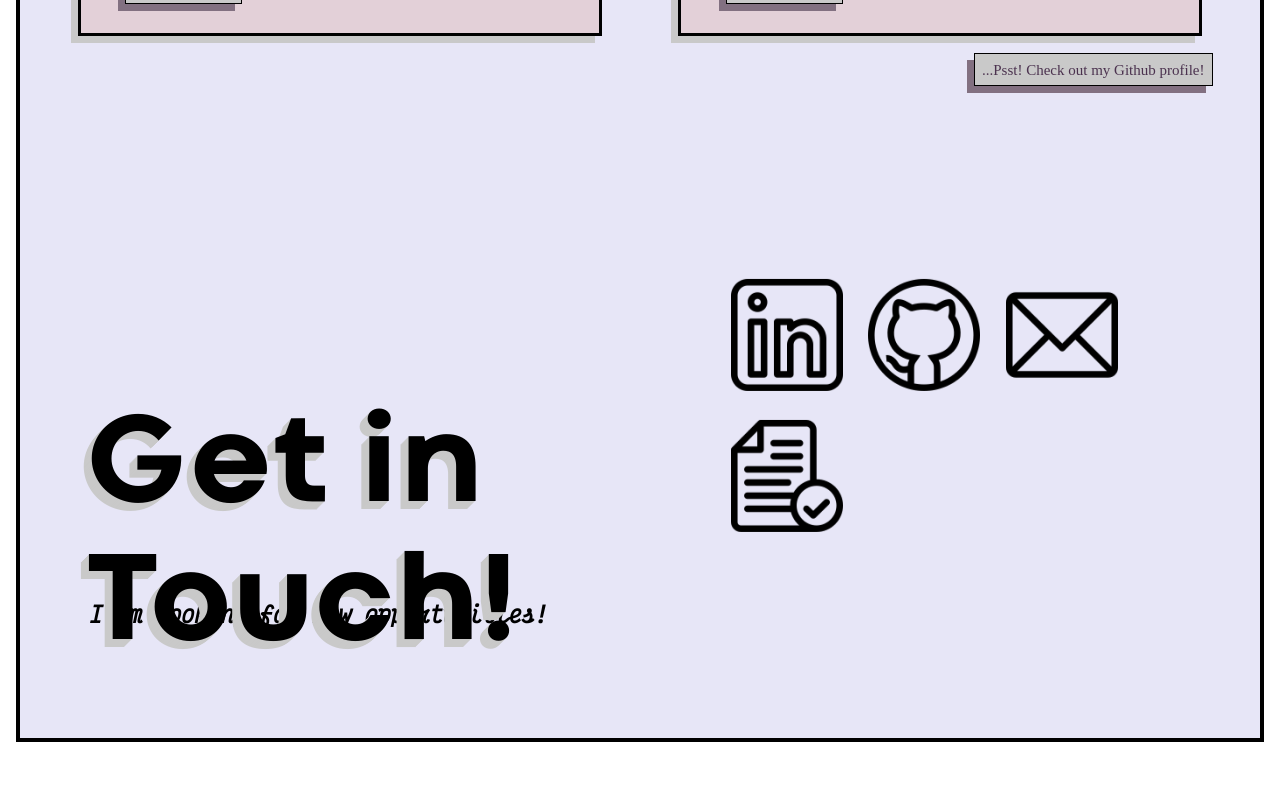
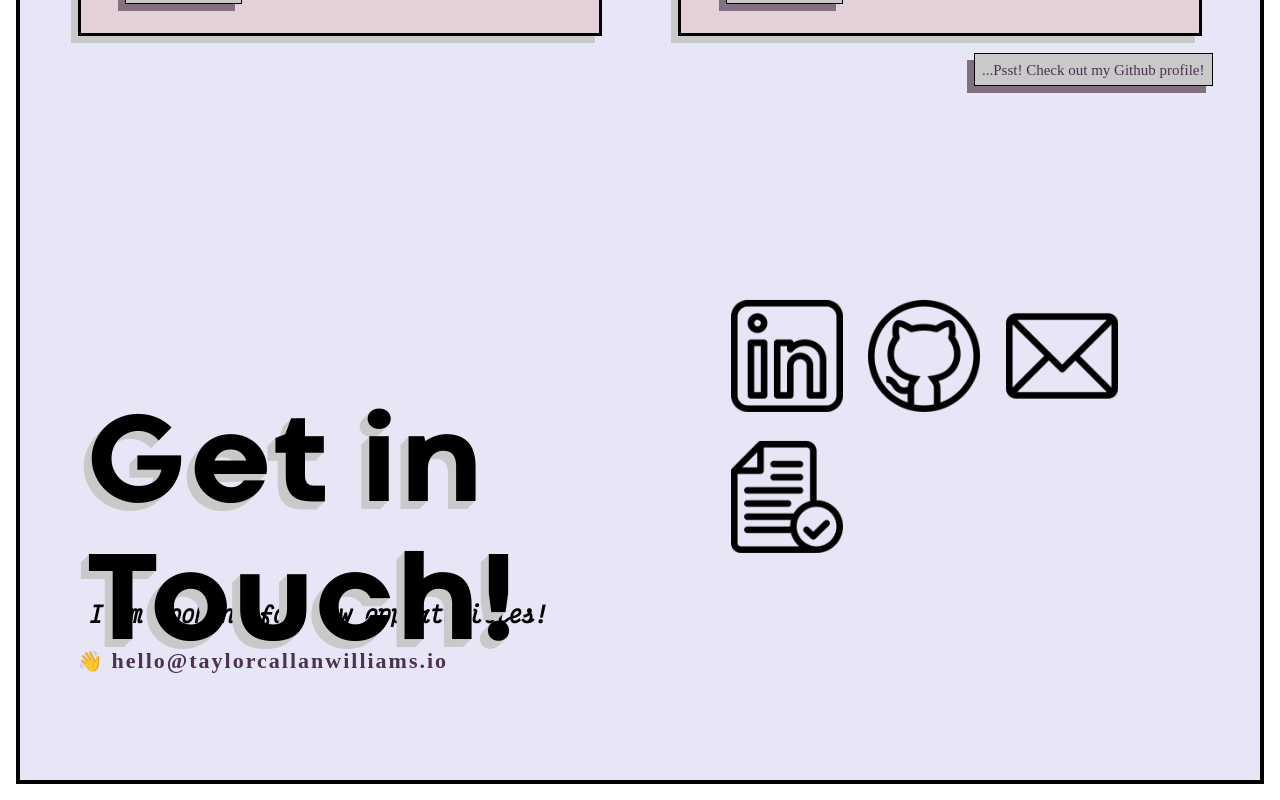
Before and after one commit to taylor-c-williams/taylorcallanwilliams, a React (Create React App) app: page /contact in a window 1280 px wide. Shown: the part 3792-4592 px from the top of the page. Before the commit the page ends 4550 px from the top, so only its background shows below. Built offline with nearby package versions, Linux system fonts and the light colour scheme; a web font is replaced by a local one.

Commit message:
add contact email link

```diff
--- a/src/views/Contact/Contact.jsx
+++ b/src/views/Contact/Contact.jsx
@@ -16,6 +16,16 @@ export default function Contact() {
         <span className={styles.contactSubHeader}>
           I am looking for new opportunities!
         </span>
+        <h3>
+          👋{' '}
+          <a
+            href="hello@taylorcallanwilliams.io"
+            target="_blank"
+            rel="noreferrer"
+          >
+            hello@taylorcallanwilliams.io
+          </a>
+        </h3>
       </header>
       <div className={styles.contactInfo}>
         <Parallax speed={-5}>
--- a/src/views/Contact/Contact.module.css
+++ b/src/views/Contact/Contact.module.css
@@ -44,6 +44,16 @@
     font-family: 'VictorMonoMedium';
   }
 
+  h3 a {
+    text-decoration: none;
+    color: #4b324f;
+    font-size: 1.1em;
+  }
+  a:hover {
+    color: #827081;
+    text-decoration: underline;
+    text-underline-offset: 0.25em;
+  }
   header {
     margin: 2vw 0 0 2vw;
     font-family: 'VictorMonoMedium';
--- a/src/views/Main/Main.module.css
+++ b/src/views/Main/Main.module.css
@@ -92,7 +92,7 @@
   }
 
   section:nth-child(4) {
-    padding: 0 0 10vw 0;
+    padding: 0 0 5vw 0;
   }
 
   .titleContainer {
```
